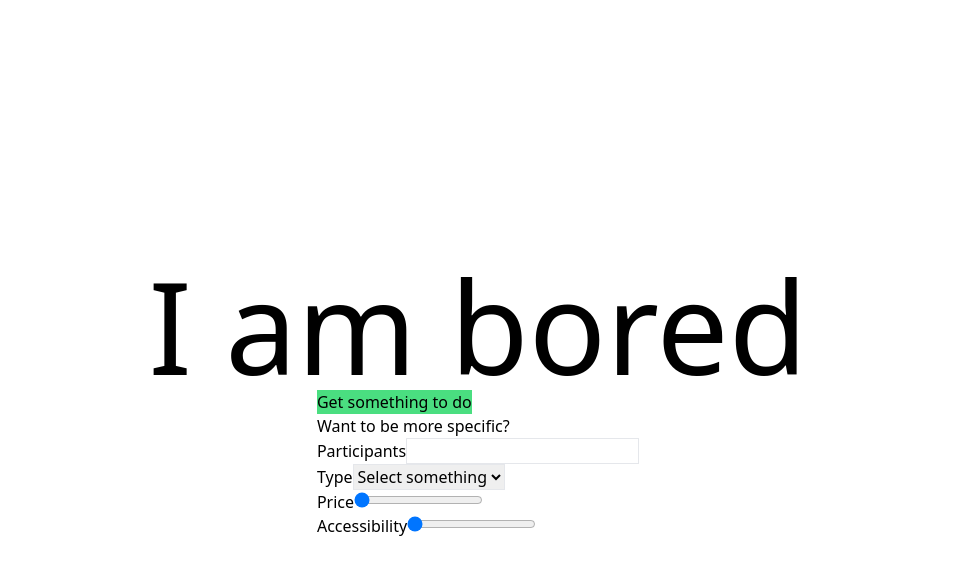
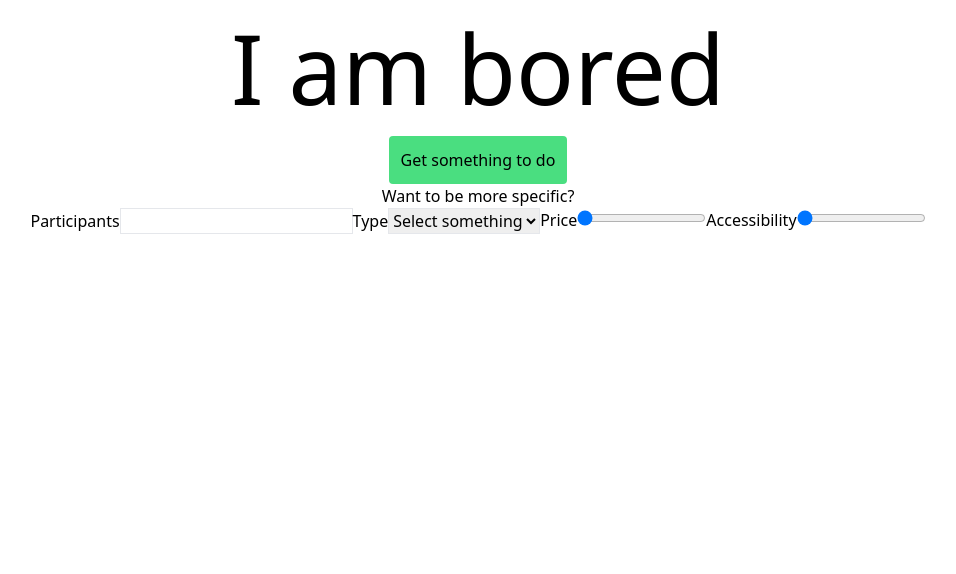
Before and after one commit to jolle11/i-am-bored, a React (Vite) app: page / in a window 1280 px wide. Shown: the top 574 px of the page, without its empty margins (162-1118 px from the left). Built offline with nearby package versions, Linux system fonts and the light colour scheme.

Commit message:
Main structure for the page done and data flowing correctly

```diff
--- a/src/App.tsx
+++ b/src/App.tsx
@@ -1,77 +1,19 @@
+import { BrowserRouter as Router, Routes, Route } from "react-router-dom";
+
+import { Home, Activity } from "./pages";
+
 function App() {
   return (
-    <div className="flex h-screen w-screen flex-col items-center justify-center">
-      <h1 className="text-9xl">I am bored</h1>
-      <form>
-        <button className="bg-green-400">Get something to do</button>
-        <fieldset>
-          <legend>Want to be more specific?</legend>
-          <p>
-            <label htmlFor="participants">Participants</label>
-            <input
-              type="number"
-              name="participants"
-              className="border"
-              min="1"
-              onChange={(e) => {
-                console.log(e.target.value);
-              }}
-            />
-          </p>
-          <p>
-            <label htmlFor="type">Type</label>
-            <select
-              name="type"
-              className="border"
-              onChange={(e) => {
-                console.log(e.target.value);
-              }}
-            >
-              <option disabled={true} selected={true}>
-                Select something
-              </option>
-              <option value="education">Education</option>
-              <option value="recreational">Recreational</option>
-              <option value="social">Social</option>
-              <option value="diy">DIY</option>
-              <option value="charity">Charity</option>
-              <option value="cooking">Cooking</option>
-              <option value="relaxation">Relaxation</option>
-              <option value="music">Music</option>
-              <option value="busywork">Busywork</option>
-            </select>
-          </p>
-          <p>
-            <label htmlFor="price">Price</label>
-            <input
-              type="range"
-              min="0"
-              max="1"
-              step="0.1"
-              defaultValue="0"
-              name="price"
-              onChange={(e) => {
-                console.log(e.target.value);
-              }}
-            />
-          </p>
-          <p>
-            <label htmlFor="price">Accessibility</label>
-            <input
-              type="range"
-              min="0"
-              max="1"
-              step="0.1"
-              defaultValue="0"
-              name="price"
-              onChange={(e) => {
-                console.log(e.target.value);
-              }}
-            />
-          </p>
-        </fieldset>
-      </form>
-    </div>
+    <>
+      <Router>
+        <div>
+          <Routes>
+            <Route path="/" element={<Home />} />
+            <Route path="/activity" element={<Activity />} />
+          </Routes>
+        </div>
+      </Router>
+    </>
   );
 }
 
--- /dev/null
+++ b/src/components/ActivityResult/ActivityResult.tsx
@@ -0,0 +1,13 @@
+const ActivityResult = ({ data }) => {
+  const { participants, type, price, accessibility } = data;
+  return (
+    <div>
+      {participants && <p>{participants}</p>}
+      {type && <p>{type}</p>}
+      {price && <p>{price}</p>}
+      {accessibility && <p>{accessibility}</p>}
+    </div>
+  );
+};
+
+export default ActivityResult;
--- /dev/null
+++ b/src/components/Form/Form.tsx
@@ -0,0 +1,117 @@
+import { useState } from "react";
+import { useNavigate } from "react-router-dom";
+
+const types: String[] = [
+  "education",
+  "recreational",
+  "social",
+  "diy",
+  "charity",
+  "cooking",
+  "relaxation",
+  "music",
+  "busywork",
+];
+
+type Values = {
+  participants?: Number;
+  type?: String;
+  price?: Number;
+  accessibility?: Number;
+};
+
+const Form = () => {
+  const [values, setValues] = useState<Values>({
+    participants: undefined,
+    type: "",
+    price: undefined,
+    accessibility: undefined,
+  });
+  const navigate = useNavigate();
+
+  const capitalizeFirstLetter = (string: String) => {
+    return string[0].toUpperCase() + string.slice(1);
+  };
+
+  const handleChange = (e: React.ChangeEvent<HTMLInputElement>) => {
+    setValues({ ...values, [e.target.name]: e.target.value });
+    console.log(values);
+  };
+
+  const handleSubmit = (e: React.FormEvent<HTMLFormElement>) => {
+    e.preventDefault();
+    console.log(values);
+    // console.log("In");
+    navigate("/activity", {
+      state: {
+        participants: values.participants,
+        type: values.type,
+        price: values.price,
+        accessibility: values.accessibility,
+      },
+    });
+  };
+
+  return (
+    <form
+      onSubmit={handleSubmit}
+      className="flex flex-col items-center justify-center"
+    >
+      <button className="rounded bg-green-400 p-3">Get something to do</button>
+      <legend>Want to be more specific?</legend>
+      <fieldset className="flex justify-between">
+        <p>
+          <label htmlFor="participants">Participants</label>
+          <input
+            type="number"
+            name="participants"
+            className="border"
+            min="1"
+            onChange={handleChange}
+          />
+        </p>
+        <p>
+          <label htmlFor="type">Type</label>
+          <select name="type" className="border" onChange={handleChange}>
+            <option disabled={true} selected={true}>
+              Select something
+            </option>
+            {types.map((type: String) => {
+              return (
+                <option key={type} value={type}>
+                  {capitalizeFirstLetter(type)}
+                </option>
+              );
+            })}
+          </select>
+        </p>
+        <p>
+          <label htmlFor="price">Price</label>
+          <input
+            type="range"
+            min="0"
+            max="1"
+            step="0.1"
+            defaultValue="0"
+            name="price"
+            onChange={handleChange}
+          />
+        </p>
+        <p>
+          <label htmlFor="accessibility">Accessibility</label>
+          <input
+            type="range"
+            min="0"
+            max="1"
+            step="0.1"
+            defaultValue="0"
+            name="accessibility"
+            onChange={handleChange}
+          />
+        </p>
+      </fieldset>
+    </form>
+  );
+};
+
+export default Form;
--- /dev/null
+++ b/src/components/Title/Title.tsx
@@ -0,0 +1,5 @@
+const Title = () => {
+  return <h1 className="p-5 text-7xl sm:text-8xl">I am bored</h1>;
+};
+
+export default Title;
--- /dev/null
+++ b/src/components/WantAnother/WantAnother.tsx
@@ -0,0 +1,20 @@
+import { useNavigate } from "react-router-dom";
+
+const WantAnother = () => {
+  const navigate = useNavigate();
+
+  const handleClick = () => {
+    console.log("Back we go");
+    navigate("/");
+  };
+
+  return (
+    <>
+      <button onClick={handleClick} className="rounded bg-amber-300 p-3">
+        I want something else
+      </button>
+    </>
+  );
+};
+
+export default WantAnother;
--- /dev/null
+++ b/src/components/index.ts
@@ -0,0 +1,6 @@
+import ActivityResult from "./ActivityResult/ActivityResult";
+import Form from "./Form/Form";
+import Title from "./Title/Title";
+import WantAnother from "./WantAnother/WantAnother";
+
+export { ActivityResult, Form, Title, WantAnother };
--- /dev/null
+++ b/src/pages/Activity/Activity.tsx
@@ -0,0 +1,16 @@
+import { useLocation } from "react-router-dom";
+
+import { WantAnother, ActivityResult } from "../../components";
+
+const Activity = () => {
+  const location = useLocation();
+
+  return (
+    <div>
+      <WantAnother />
+      <ActivityResult data={location.state} />
+    </div>
+  );
+};
+
+export default Activity;
--- /dev/null
+++ b/src/pages/Home/Home.tsx
@@ -0,0 +1,12 @@
+import { Title, Form } from "../../components";
+
+const Home = () => {
+  return (
+    <div className="flex flex-col items-center justify-center">
+      <Title />
+      <Form />
+    </div>
+  );
+};
+
+export default Home;
--- /dev/null
+++ b/src/pages/index.ts
@@ -0,0 +1,4 @@
+import Home from "./Home/Home";
+import Activity from "./Activity/Activity";
+
+export { Home, Activity };
```
